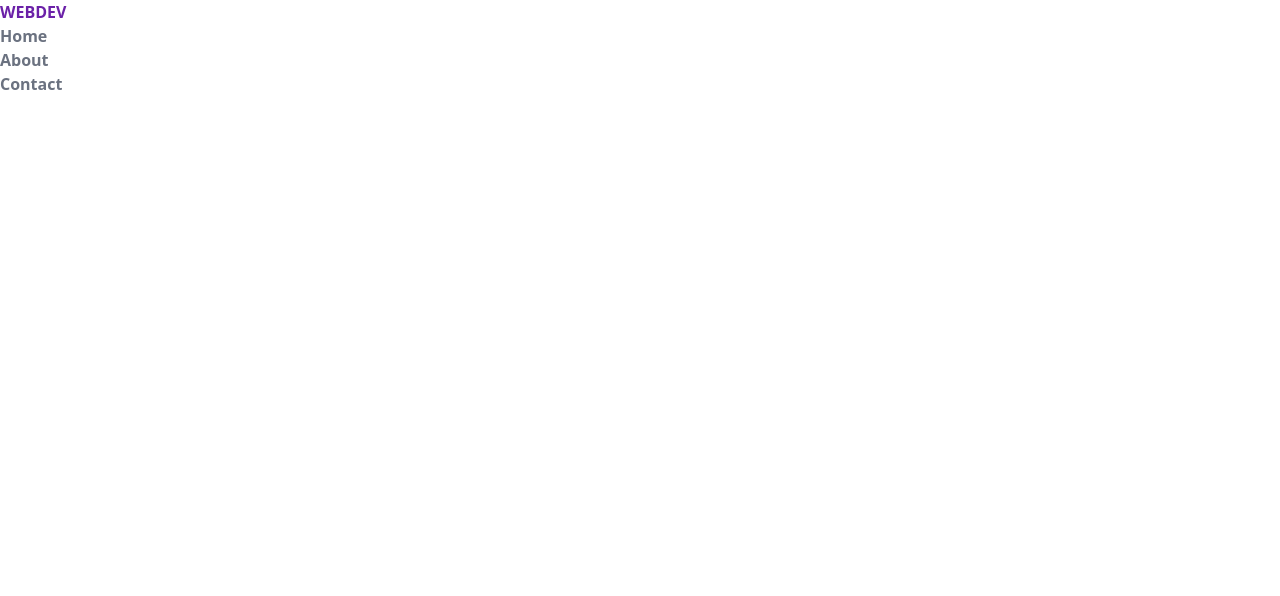
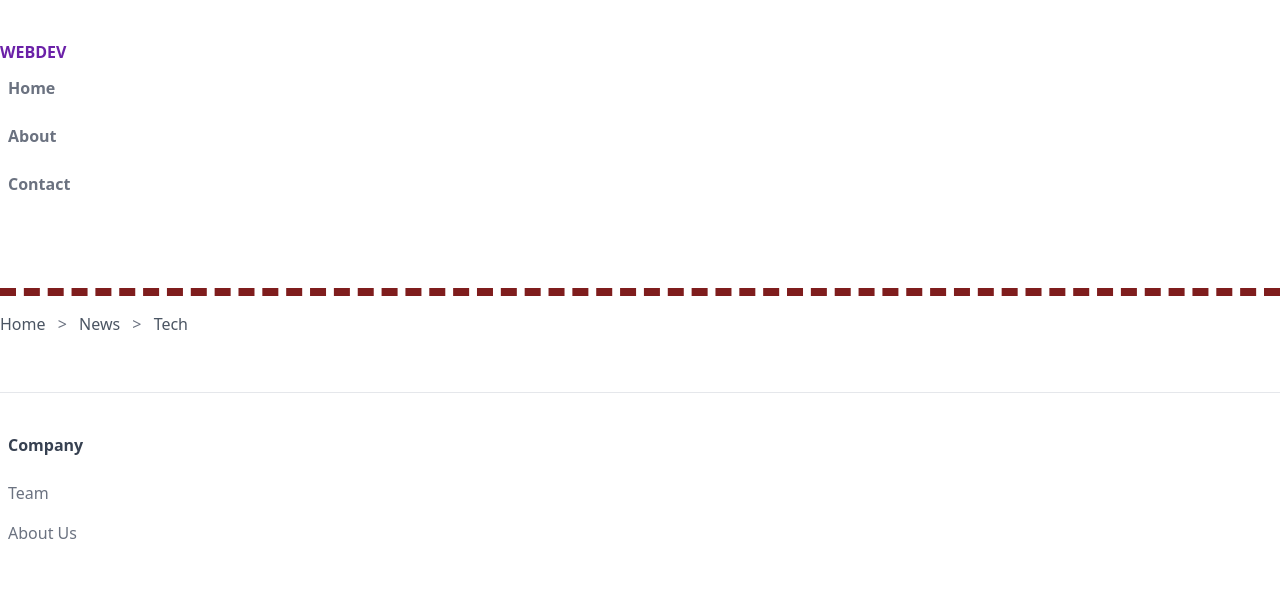
Before and after one commit to Viacheslav-ua/tailwind-course, a website: page index.html in a window 1280 px wide. Drawn offline with nearby package versions, Linux system fonts and the light colour scheme; files that its build step writes are made by us from their sources.

Commit message:
padding, margine & borders

```diff
--- a/index.html
+++ b/index.html
@@ -1,5 +1,5 @@
 <!DOCTYPE html>
-<html lang="en">
+<html class="text-base" lang="en">
   <head>
     <meta charset="UTF-8">
     <meta name="viewport" content="width=device-width, initial-scale=1.0">
@@ -7,15 +7,41 @@
     <title>TailwindCSS</title>
   </head>
   <body>
-<header>
-  <a class="uppercase font-bold text-purple-800" href="">WebDev</a>
+    <header class="mt-10 pb-20 border-b-8 border-b-red-900 border-dashed">
+      <a class="uppercase font-bold text-purple-800" href="#">WebDev</a>
       <nav>
         <ul class="text-gray-500 font-semibold">
-      <li ><a href="#">Home</a></li>
-      <li><a href="#">About</a></li>
-      <li><a href="#">Contact</a></li>
+          <li><a class="inline-block py-3 px-2" href="#">Home</a></li>
+          <li><a class="inline-block py-3 px-2" href="#">About</a></li>
+          <li><a class="inline-block py-3 px-2" href="#">Contact</a></li>
         </ul>
       </nav>
     </header>
+    <main>
+      <!-- breadcrumbs -->
+      <div>
+        <div class="py-4 overflow-y-auto whitespace-nowrap">
+          <a class="text-gray-600" href="#">Home</a>
+          <span class="mx-2 text-gray-500">&gt;</span>
+          <a class="text-gray-600" href="#">News</a>
+          <span class="mx-2 text-gray-500">&gt;</span>
+          <a class="text-gray-600" href="#">Tech</a>
+        </div>
+      </div>
+    </main>
+
+    <!-- footer -->
+    <footer class="border-t mt-10 py-10 px-2">
+      <div>
+        <div>
+          <h6 class="font-semibold text-gray-700 mb-4 inline-block">Company</h6>
+          <ul>
+            <li><a class="inline-block text-gray-500 py-2" href="#">Team</a></li>
+            <li><a class="inline-block text-gray-500 py-2" href="#">About Us</a></li>
+          </ul>
+        </div>
+      </div>
+    </footer>
+
   </body>
 </html>
```
Lines whose indentation alone changed are shown as unchanged.
